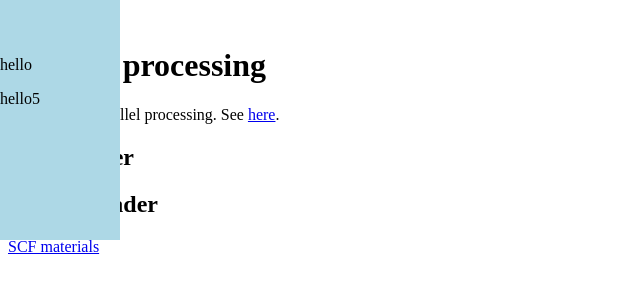
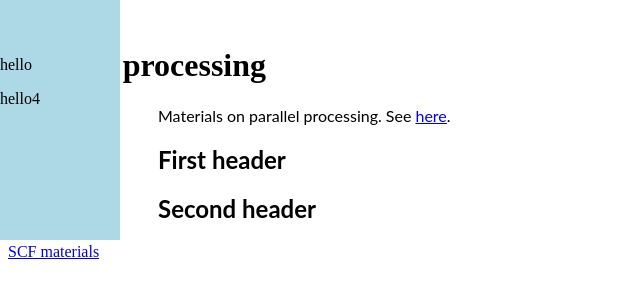
Before and after one commit to paciorek/tutorial-test, a Jekyll site: the page built from index.md, in a window 1280 px wide. Shown: the top 300 px of the page, without its empty margins (0-640 px from the left). Built offline with Jekyll 4.4.1, drawn with Linux system fonts in a browser that asks for light colours.

Commit message:
try to fix sidebar

```diff
--- a/_layouts/default.html
+++ b/_layouts/default.html
@@ -16,7 +16,7 @@
     </section>
     <div class="sidebar">
       <p>hello</p>
-      <p>hello5</p>
+      <p>hello4</p>
     </div>
     <footer>
       <a href="https://statistics.berkeley.edu/computing">SCF materials</a>
--- a/stylesheets/main.css
+++ b/stylesheets/main.css
@@ -1,4 +1,8 @@
-.body {
+.section {
+  margin-left: 150px;
+  font-family: "Lato";
+}
+section {
   margin-left: 150px;
   font-family: "Lato";
 }
```
